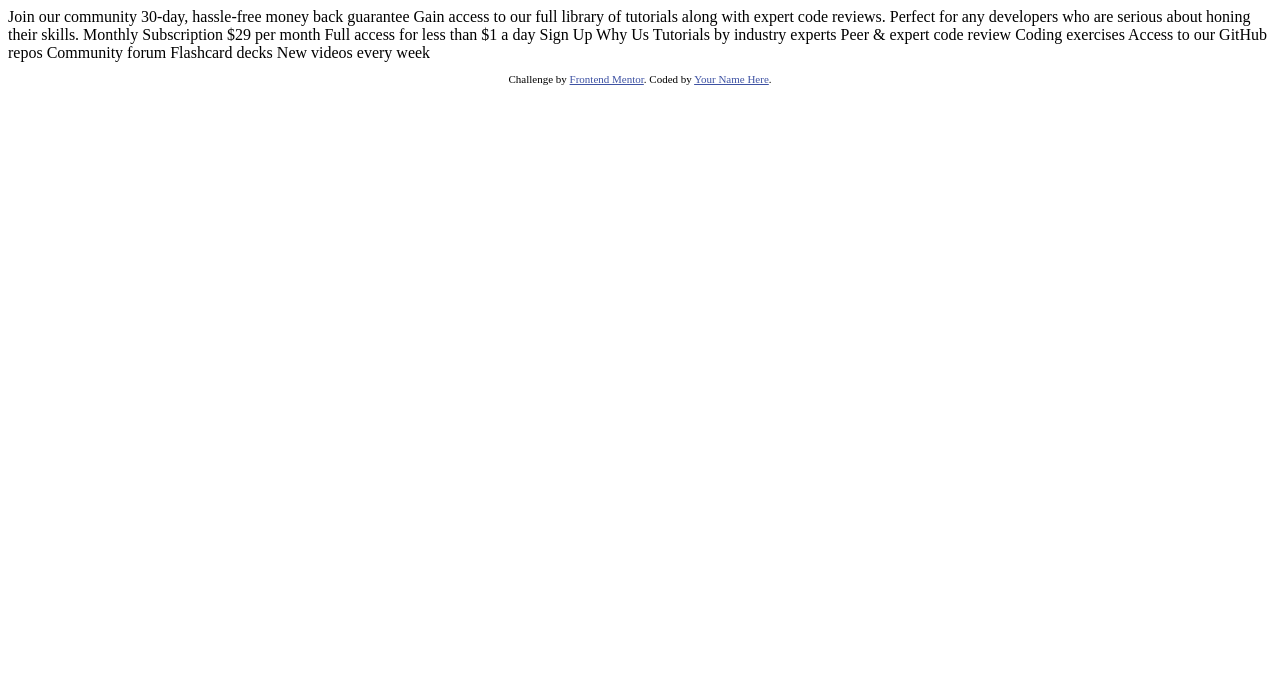
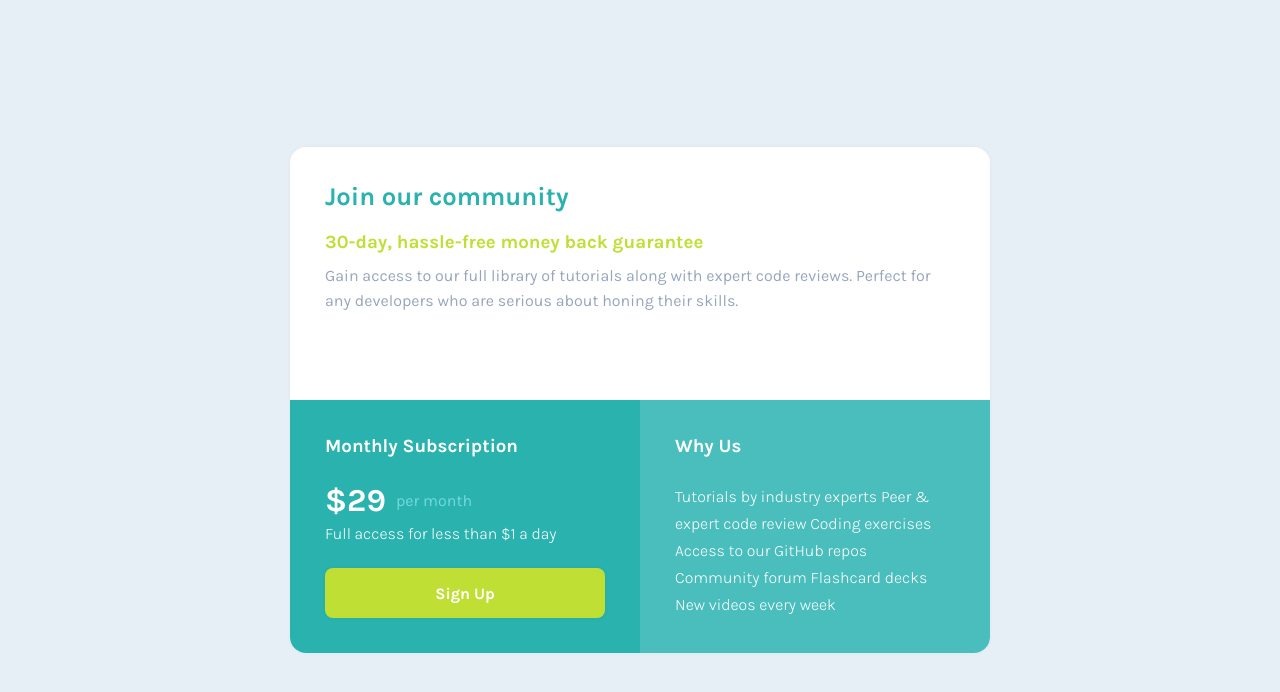
Before and after one commit to FESOO1/Single-price-grid-component, a plain HTML site: page index.html in a window 1280 px wide. Drawn offline with Linux system fonts and the light colour scheme.

Commit message:
Almost finished.

```diff
--- a/index.html
+++ b/index.html
@@ -2,49 +2,39 @@
 <html lang="en">
 <head>
   <meta charset="UTF-8">
-  <meta name="viewport" content="width=device-width, initial-scale=1.0"> <!-- displays site properly based on user's device -->
-
-  <link rel="icon" type="image/png" sizes="32x32" href="./images/favicon-32x32.png">
-
-  <title>Frontend Mentor | Single Price Grid Component</title>
-
-  <!-- Feel free to remove these styles or customise in your own stylesheet 👍 -->
-  <style>
-    .attribution { font-size: 11px; text-align: center; }
-    .attribution a { color: hsl(228, 45%, 44%); }
-  </style>
+  <meta name="viewport" content="width=device-width, initial-scale=1.0">
+  <title>SINGLE PRICE GRID COMPONENT</title>
+  <link rel="stylesheet" href="./styles.css">
 </head>
 <body>
-  Join our community
+  <div class="container">
+    <div class="grid">
+      <div class="grid-inner grid-inner-one">
+        <h2>Join our community</h2>
+        <h3>30-day, hassle-free money back guarantee</h3>
+        <p>Gain access to our full library of tutorials along with expert code reviews.
+          Perfect for any developers who are serious about honing their skills.</p>
+      </div>
+      <div class="grid-inner grid-inner-two">
+        <h3>Monthly Subscription</h3>
+        <div>
+          <span class="price"><span class="price-text">$29</span> per month</span>
+          <p>Full access for less than $1 a day</p>
+        </div>
+        <button class="sign-up-button">Sign Up</button>
+      </div>
+      <div class="grid-inner grid-inner-three">
+        <h3>Why Us</h3>
+        <p>Tutorials by industry experts
+          Peer & expert code review
+          Coding exercises
+          Access to our GitHub repos
+          Community forum
+          Flashcard decks
+          New videos every week</p>
+      </div>
+    </div>
+  </div>
 
-  30-day, hassle-free money back guarantee
-
-  Gain access to our full library of tutorials along with expert code reviews.
-  Perfect for any developers who are serious about honing their skills.
-
-  Monthly Subscription
-
-  &dollar;29 per month
-
-  Full access for less than &dollar;1 a day
-
-  Sign Up
-
-  Why Us
-
-  Tutorials by industry experts
-  Peer &amp; expert code review
-  Coding exercises
-  Access to our GitHub repos
-  Community forum
-  Flashcard decks
-  New videos every week
-
-  <footer>
-    <p class="attribution">
-      Challenge by <a href="https://www.frontendmentor.io?ref=challenge" target="_blank">Frontend Mentor</a>.
-      Coded by <a href="#">Your Name Here</a>.
-    </p>
-  </footer>
 </body>
 </html>
--- /dev/null
+++ b/styles.css
@@ -0,0 +1,132 @@
+@import url('https://fonts.googleapis.com/css2?family=Karla:ital,wght@0,200..800;1,200..800&display=swap');
+
+:root {
+    --f-all: "Karla", sans-serif;
+}
+
+* {
+    padding: 0;
+    margin: 0;
+    box-sizing: border-box;
+    font-family: var(--f-all);
+}
+
+body {
+    background-color: hsl(204, 43%, 93%);
+}
+
+.container {
+    width: 100%;
+    min-height: 100vh;
+    display: flex;
+    justify-content: center;
+    align-items: center;
+}
+
+.grid {
+    width: 700px;
+    height: auto;
+    background-color: white;
+    display: grid;
+    grid-template-columns: repeat(2, 1fr);
+    grid-template-rows: repeat(2, 1fr);
+    border-radius: 1rem;
+    box-shadow: 0 0 5px rgba(0, 0, 0, 0.03);
+    overflow: hidden;
+}
+
+.grid-inner {
+    padding: 35px;
+}
+
+.grid-inner-one {
+    grid-column: 1 / 3;
+    display: flex;
+    flex-direction: column;
+    row-gap: 10px;
+}
+
+.grid-inner-one > h2 {
+    color: rgb(42, 178, 175);
+    font-weight: 700;
+    font-size: 1.6rem;
+}
+
+.grid-inner-one > h3 {
+    margin-top: 10px;
+    font-weight: 700;
+    color: hsl(71, 73%, 54%);
+}
+
+.grid-inner-one > p {
+    color: hsl(218, 22%, 67%);
+    font-weight: 400;
+    line-height: 25px;
+}
+
+.grid-inner-two {
+    background-color: rgb(42, 178, 175);
+    display: flex;
+    flex-direction: column;
+    justify-content: space-between;
+    row-gap: 25px;
+}
+
+.grid-inner-two > h3 {
+    color: white;
+    font-weight: 700;
+}
+
+.grid-inner-two > div {
+    display: flex;
+    flex-direction: column;
+    row-gap: 5px;
+}
+
+.grid-inner-two > div > p {
+    color: white;
+    font-weight: 300;
+}
+
+.price {
+    display: flex;
+    align-items: center;
+    column-gap: 10px;
+    color: #73d9db
+}
+
+.price-text {
+    font-size: 2rem;
+    font-weight: 700;
+    color: white;
+}
+
+.sign-up-button {
+    height: 50px;
+    border: 0;
+    border-radius: 0.5rem;
+    box-shadow: 0 0 5px rgba(0, 0, 0, 0.048);
+    font-size: 1rem;
+    font-weight: 700;
+    color: white;
+    background-color: hsl(71, 73%, 54%);
+    cursor: pointer;
+}
+
+.grid-inner-three {
+    background-color: rgb(74, 190, 189);
+    display: flex;
+    flex-direction: column;
+    justify-content: space-between;
+}
+
+.grid-inner-three > h3 {
+    color: white;
+    font-weight: 700;
+}
+
+.grid-inner-three > p {
+    color: white;
+    font-weight: 300;
+    line-height: 27px;
+}
```
